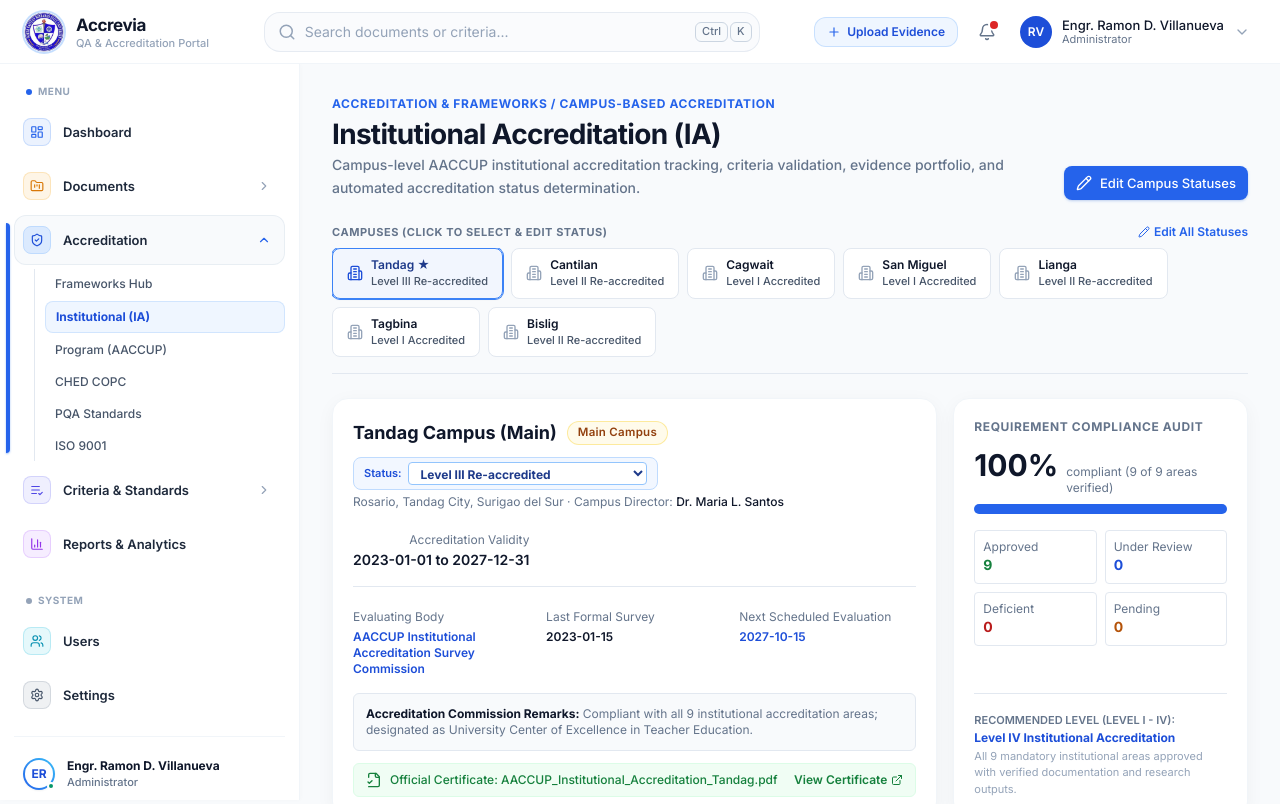
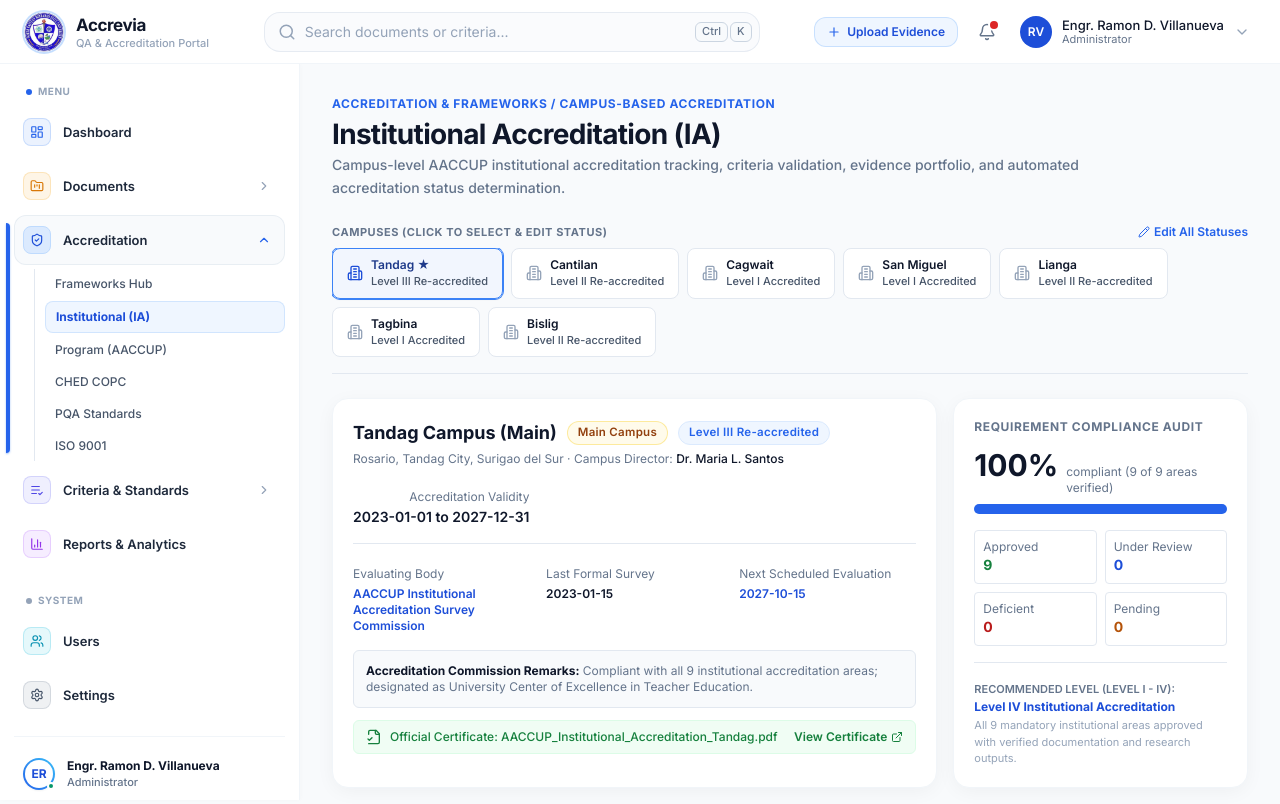
Before and after one commit to elykalmorfe/accrevia, a React (Vite) app in the folder frontend/: page /frameworks/ia in a window 1280 px wide. Shown: the top 804 px of the page. Built offline with nearby package versions, Linux system fonts and the light colour scheme.

Commit message:
feat: keep only Edit All Statuses link and remove header button and inline select

```diff
--- a/frontend/src/pages/accreditation/CampusIAView.tsx
+++ b/frontend/src/pages/accreditation/CampusIAView.tsx
@@ -85,19 +85,6 @@ export function CampusIAView() {
         }
         title="Institutional Accreditation (IA)"
         description="Campus-level AACCUP institutional accreditation tracking, criteria validation, evidence portfolio, and automated accreditation status determination."
-        actions={
-          <div className="flex items-center gap-2">
-            <button
-              type="button"
-              onClick={() => setIsEditAllOpen(true)}
-              className="btn btn-primary btn-sm"
-              title="Edit accreditation level for all campuses"
-            >
-              <PencilIcon className="h-4 w-4" />
-              Edit Campus Statuses
-            </button>
-          </div>
-        }
       />
 
       {/* Campus Selector Bar */}
@@ -155,26 +142,7 @@ export function CampusIAView() {
                 <h2 className="text-lg font-bold text-ink">{campus.name}</h2>
                 {campus.isMain && <Badge tone="gold">Main Campus</Badge>}
 
-                {/* Editable Status Select */}
-                <div className="inline-flex items-center gap-1.5 rounded-lg border border-brand-200 bg-brand-50/80 px-2.5 py-1 shadow-2xs">
-                  <span className="text-[11px] font-semibold text-brand-700">Status:</span>
-                  <select
-                    value={iaRecord.status}
-                    onChange={(e) => {
-                      const newStatus = e.target.value as IALevel;
-                      updateCampusIA(selectedCampusId, { status: newStatus });
-                      toast.success(`Updated ${campus.shortName} status to ${newStatus}`);
-                    }}
-                    className="rounded border border-brand-300 bg-white px-2 py-0.5 text-xs font-bold text-brand-900 shadow-2xs hover:border-brand-400 focus:outline-none focus:ring-1 focus:ring-brand-500 cursor-pointer"
-                    title="Change Accreditation Level (Level I to IV)"
-                  >
-                    {IA_LEVEL_OPTIONS.map((opt) => (
-                      <option key={opt.value} value={opt.value}>
-                        {opt.label}
-                      </option>
-                    ))}
-                  </select>
-                </div>
+                <Badge tone="brand">{iaRecord.status}</Badge>
               </div>
               <p className="mt-1 text-xs text-ink-muted">
                 {campus.location} · Campus Director: <span className="font-medium text-ink">{campus.director}</span>
```
